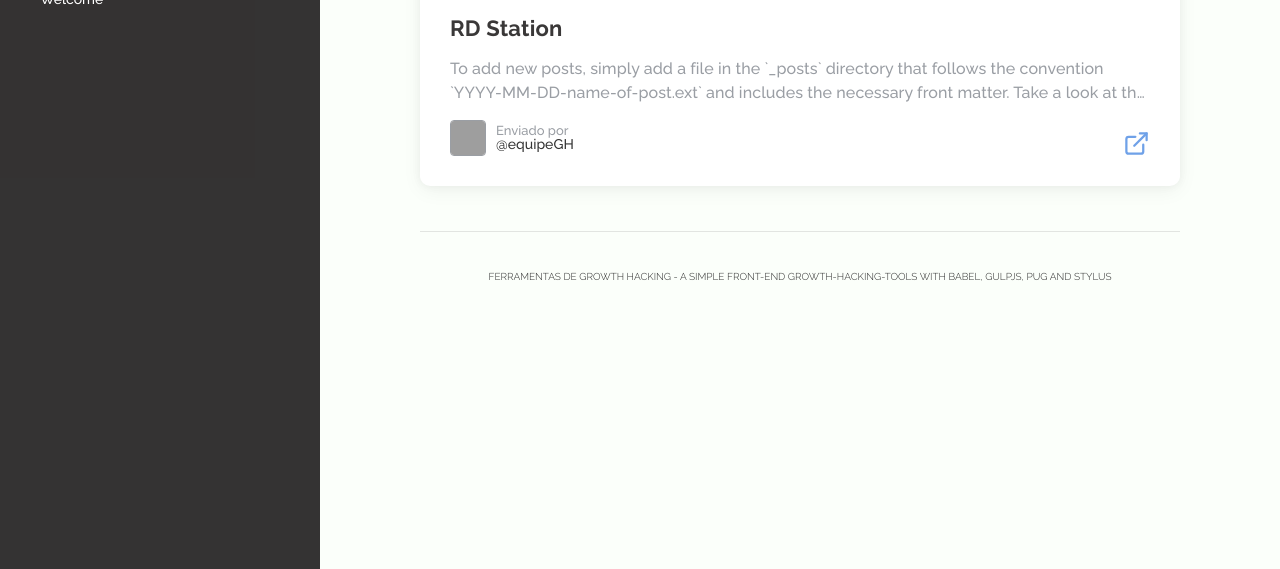
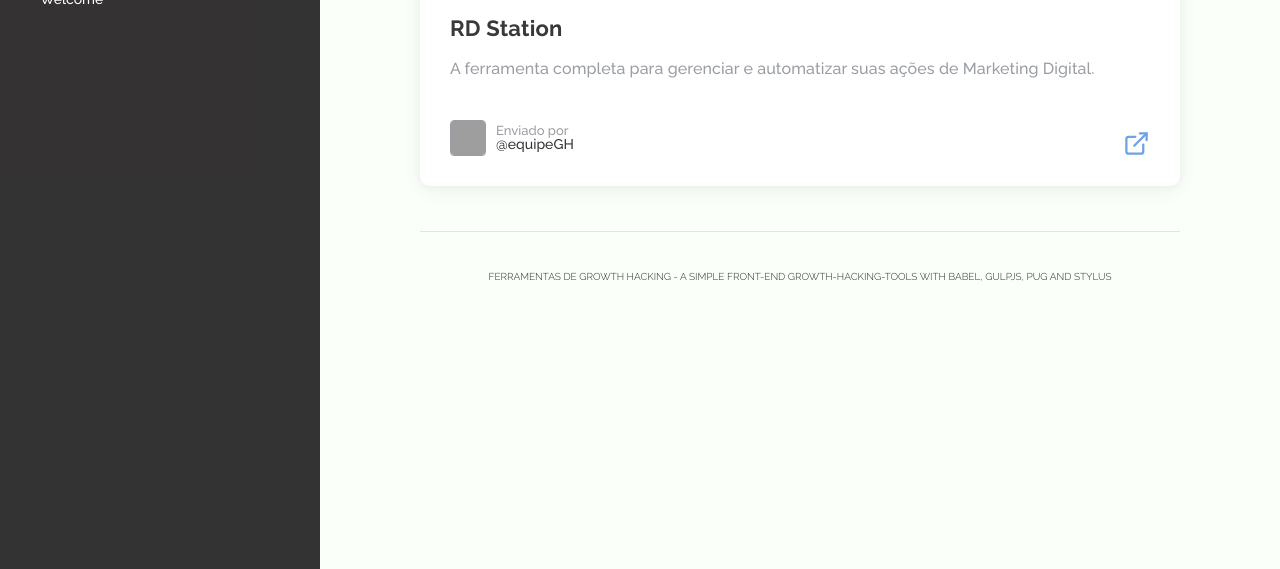
Before and after one commit to nandomoreirame/tools.github.io, a Jekyll site: the page built from _categories/automacao.md, in a window 1280 px wide, cut to the strip 331-900 px from the top of the page. Built offline with Jekyll 4.4.1, drawn with Linux system fonts in a browser that asks for light colours; grey boxes are pictures that could not be loaded.

Commit message:
post-test

```diff
--- a/_posts/2017-11-18-welcome-to-jekyll.1.markdown
+++ b/_posts/2017-11-18-welcome-to-jekyll.1.markdown
@@ -1,7 +1,7 @@
 ---
 layout: post
 title:  "RD Station"
-description: "To add new posts, simply add a file in the `_posts` directory that follows the convention `YYYY-MM-DD-name-of-post.ext` and includes the necessary front matter. Take a look at the source for this post to get an idea about how it works."
+description: "A ferramenta completa para gerenciar e automatizar suas ações de Marketing Digital."
 toolUrl: http://rdstation.com.br
 date:   2017-11-18 10:36:44 -0200
 category: automacao
```
